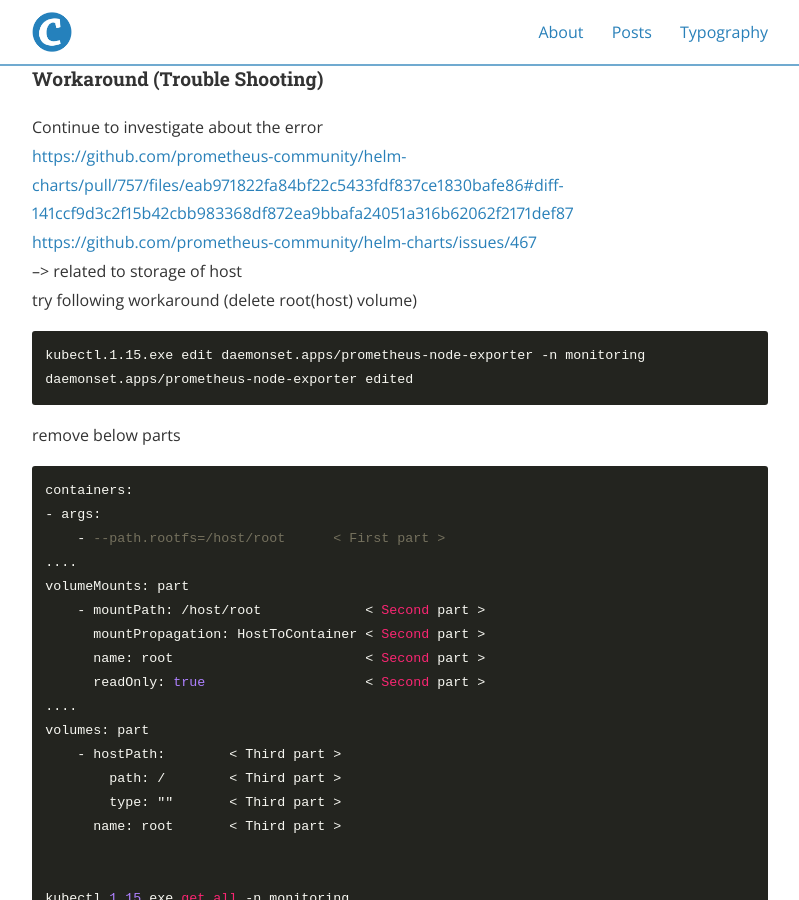
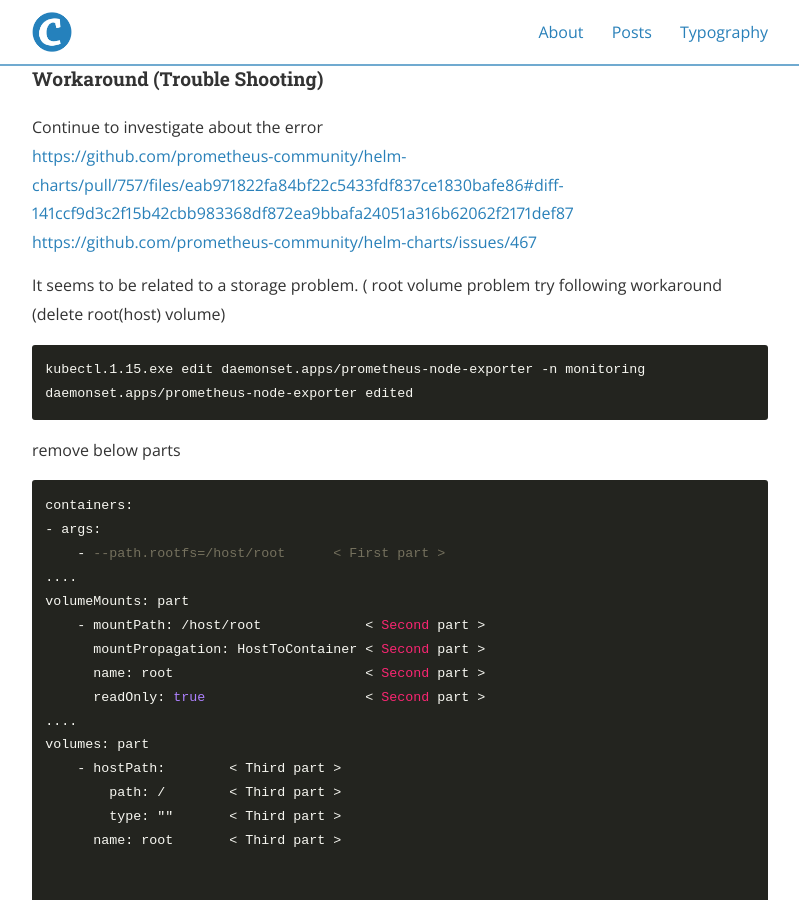
Before and after one commit to rhsoddld/rhsoddld.github.io, a Jekyll site: the page built from _posts/2021-04-18-k8s_1.md, in a window 1280 px wide and 900 px high, scrolled down 5991 px. Shown: the whole window, without its empty margins (240-1039 px from the left). Built offline with Jekyll 4.4.1, drawn with Linux system fonts in a browser that asks for light colours; nearby versions of some CDN libraries; some of the changed text lies outside the part shown.

Commit message:
_posts/2021-04-18-k8s_1.md updated from https://stackedit.io/

```diff
--- a/_posts/2021-04-18-k8s_1.md
+++ b/_posts/2021-04-18-k8s_1.md
@@ -244,7 +244,8 @@ Just ignore Error Message and try to access to prometheus server
 Continue to investigate about the error
 [https://github.com/prometheus-community/helm-charts/pull/757/files/eab971822fa84bf22c5433fdf837ce1830bafe86#diff-141ccf9d3c2f15b42cbb983368df872ea9bbafa24051a316b62062f2171def87](https://github.com/prometheus-community/helm-charts/pull/757/files/eab971822fa84bf22c5433fdf837ce1830bafe86#diff-)
 [https://github.com/prometheus-community/helm-charts/issues/467](https://github.com/prometheus-community/helm-charts/issues/467)
---> related to storage of host
+
+It seems to be related to a storage problem. ( root volume problem
     try following workaround (delete root(host) volume)
 
 
```
Also changed, not shown: other parts of _posts/2021-04-18-k8s_1.md (+1 -1 lines).
